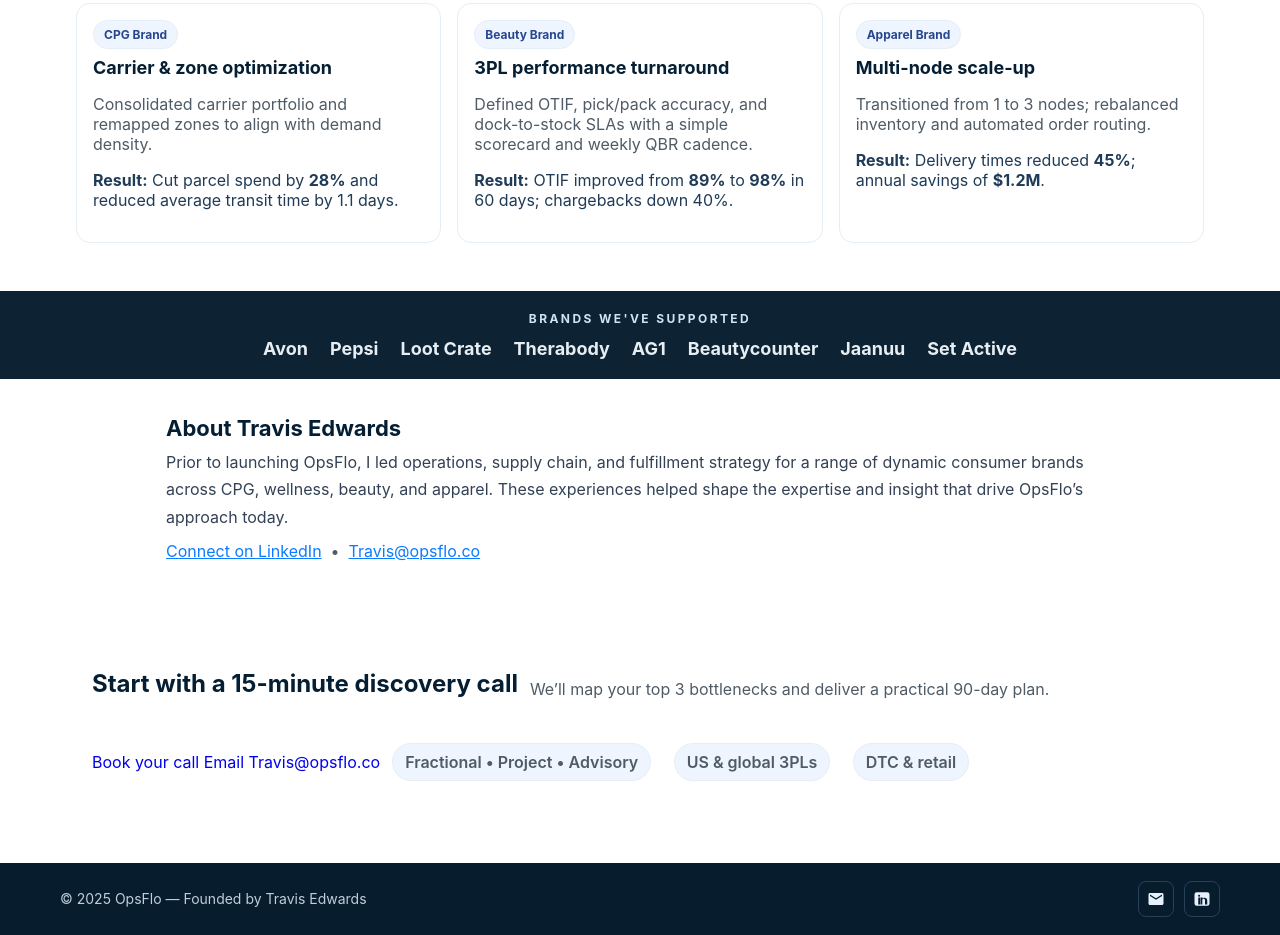
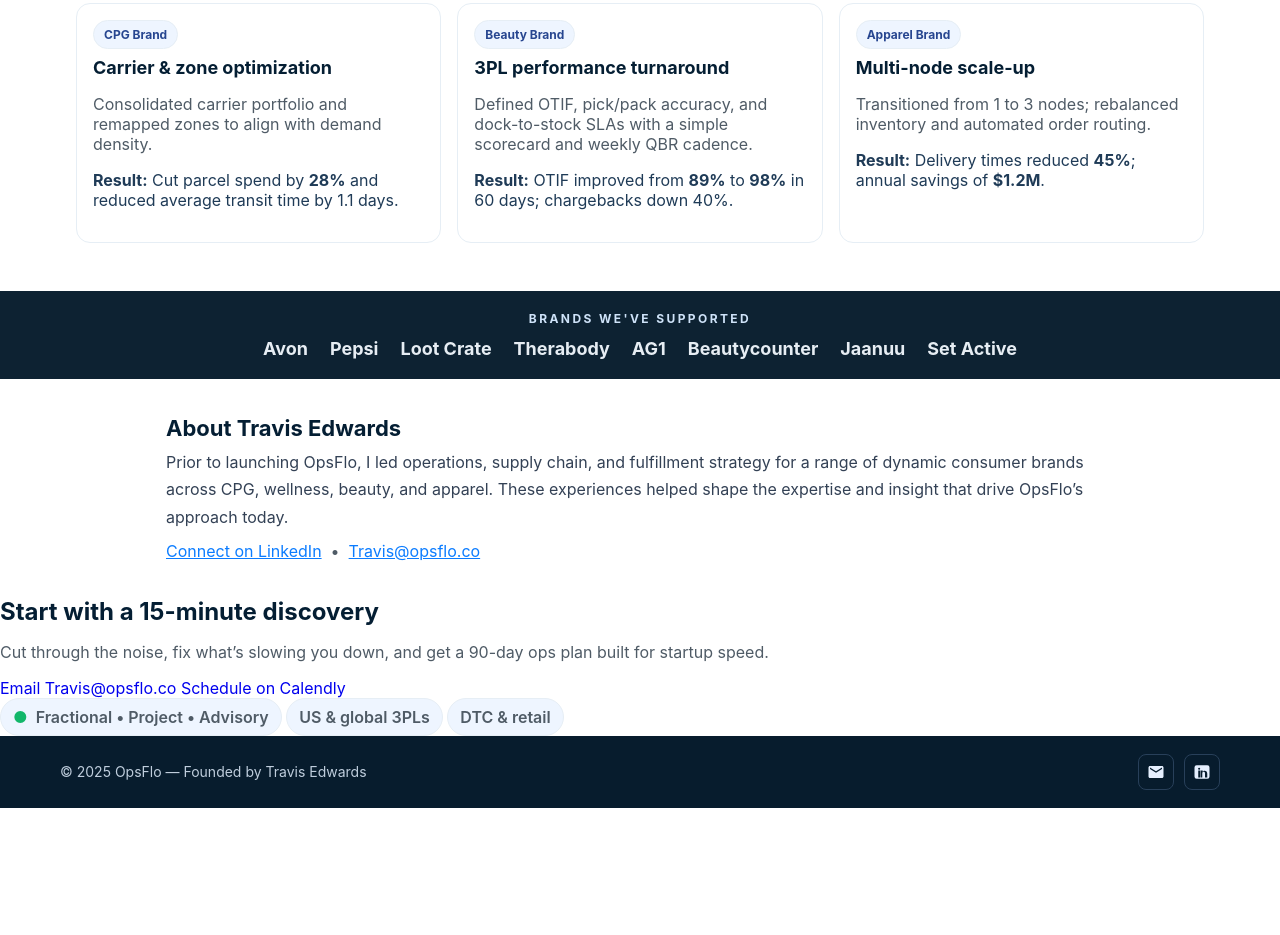
Before and after one commit to TravisEdwards/opsflo-site, a plain HTML site: page index.html in a window 1280 px wide. Shown: the part 1565-2500 px from the top of the page. After the commit the page ends 2373 px from the top, so only its background shows below. Drawn offline with Linux system fonts and the light colour scheme.

Commit message:
Update index.html

```diff
--- a/index.html
+++ b/index.html
@@ -400,40 +400,37 @@
     </div>
   </section>
 
- <!-- Discovery CTA -->
-<section id="discovery" class="section cta">
-  <div class="wrap cta-inner">
-    <h2>Start with a 15-minute discovery call</h2>
-    <p class="cta-sub">
-      We’ll map your top 3 bottlenecks and deliver a practical 90-day plan.
-    </p>
+<!-- === Discovery CTA (OpsFlo) === -->
+<section id="discovery" class="cta">
+  <div class="cta-inner">
+    <h2>Start with a 15-minute discovery</h2>
+    <p class="cta-sub">Cut through the noise, fix what’s slowing you down, and get a 90-day ops plan built for startup speed.</p>
 
     <div class="cta-actions">
       <a
         class="btn btn-primary"
-        href="https://calendly.com/travsiedwards/15min"
-        target="_blank" rel="noopener"
-        aria-label="Book your discovery call on Calendly"
+        href="mailto:Travis@opsflo.co?subject=Discovery%20Call%20Request"
+        aria-label="Email Travis at OpsFlo"
       >
-        Book your call
+        Email Travis@opsflo.co
       </a>
 
       <a
         class="btn btn-secondary"
-        href="mailto:Travis@opsflo.co"
-        aria-label="Email Travis at OpsFlo"
+        href="https://calendly.com/travsiedwards/15min"
+        target="_blank"
+        rel="noopener"
+        aria-label="Book your discovery call on Calendly"
       >
-        Email Travis@opsflo.co
+        Schedule on Calendly
       </a>
     </div>
 
-    <p class="cta-tags">
-      <span class="pill">Fractional • Project • Advisory</span>
-      &nbsp; &nbsp;
-      <span class="pill">US & global 3PLs</span>
-      &nbsp; &nbsp;
-      <span class="pill">DTC & retail</span>
-    </p>
+    <div class="cta-tags">
+      <span class="pill"><span class="ok">●</span> Fractional • Project • Advisory</span>
+      <span class="pill">US &amp; global 3PLs</span>
+      <span class="pill">DTC &amp; retail</span>
+    </div>
   </div>
 </section>
 
```
